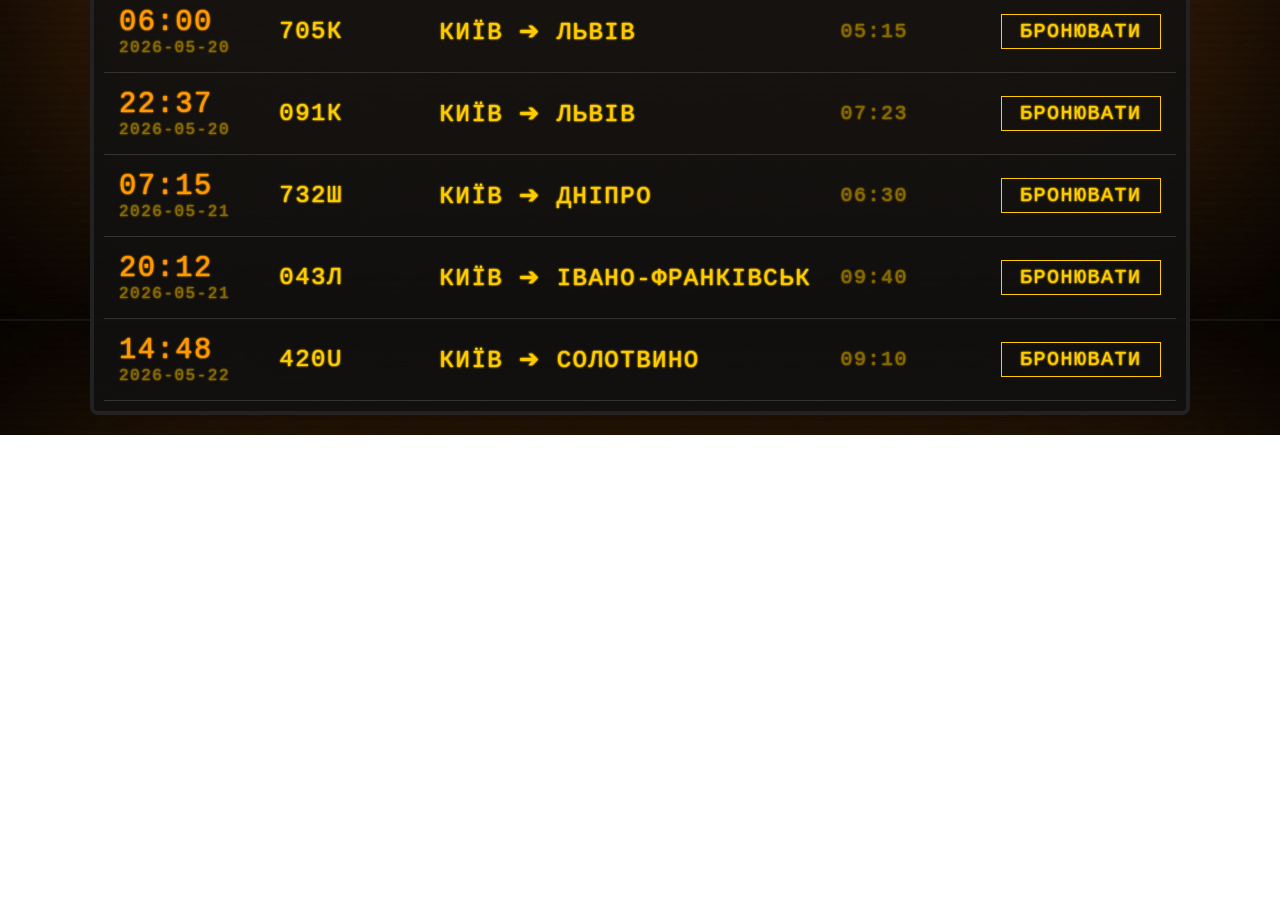
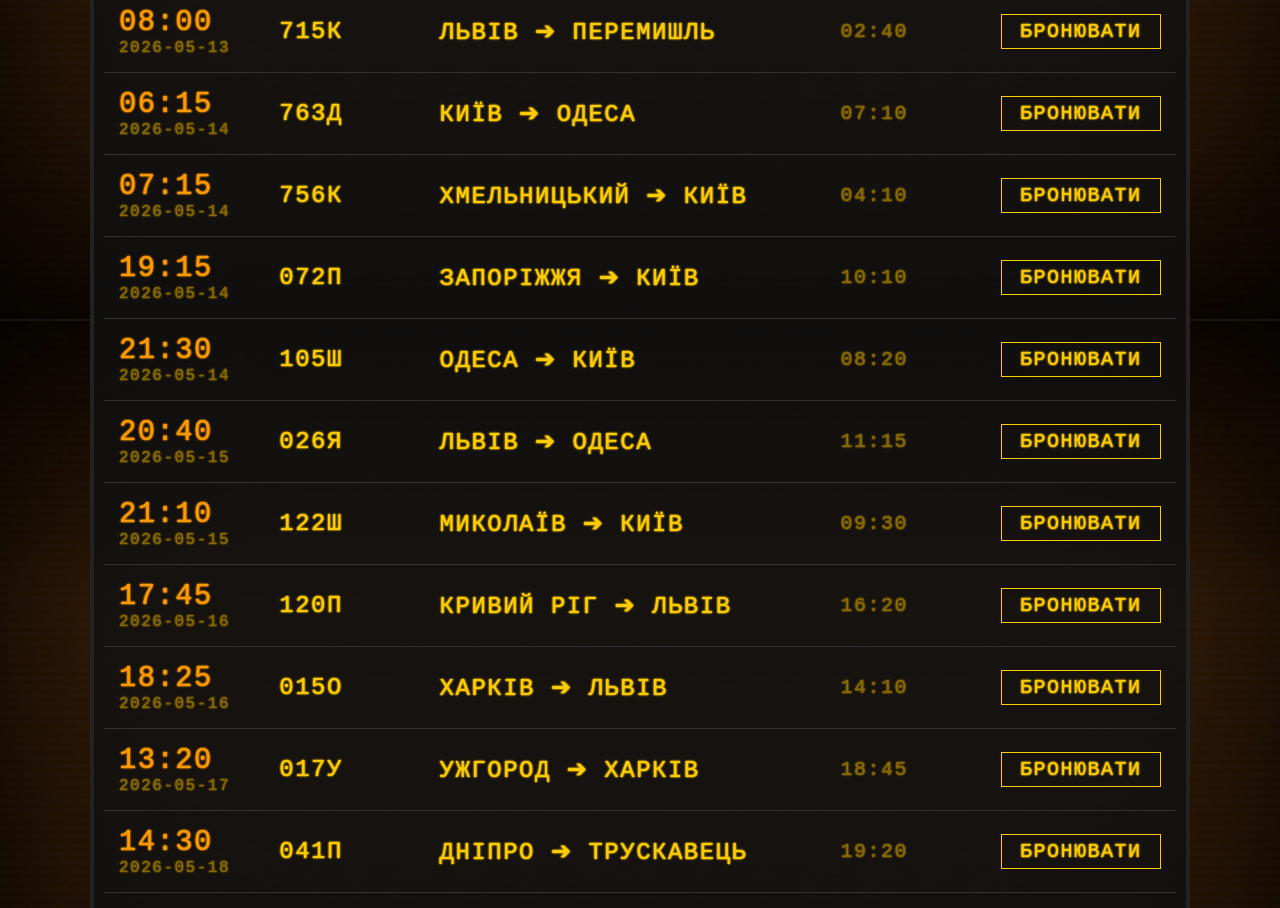
Before and after one commit to the-darkkk/web-railway-ms, a React (Vite) app: page / in a window 1280 px wide. Shown: the part 480-1388 px from the top of the page. Before the commit the page ends 915 px from the top, so only its background shows below. Built offline with nearby package versions, Linux system fonts and the light colour scheme; a web font is replaced by a local one.

Commit message:
Add more mock data + change header text

```diff
--- a/src/App.jsx
+++ b/src/App.jsx
@@ -8,7 +8,7 @@ function App() {
     <BrowserRouter>
       <header className="main-header">
         <div className="container header-content">
-          <Link to="/" className="logo">Укрзалізниця</Link>
+          <Link to="/" className="logo">Укрзалізниця — залізниця майбутнього</Link>
         </div>
       </header>
 
--- a/src/data/trains.js
+++ b/src/data/trains.js
@@ -46,5 +46,125 @@ export const trainsData = [
     departureDate: '2026-05-13',
     departureTime: '07:10',
     duration: '02:45',
+  },
+  {
+    id: '7',
+    trainNumber: '105Ш',
+    route: { from: 'Одеса', to: 'Київ' },
+    departureDate: '2026-05-14',
+    departureTime: '21:30',
+    duration: '08:20',
+  },
+  {
+    id: '8',
+    trainNumber: '026Я',
+    route: { from: 'Львів', to: 'Одеса' },
+    departureDate: '2026-05-15',
+    departureTime: '20:40',
+    duration: '11:15',
+  },
+  {
+    id: '9',
+    trainNumber: '015О',
+    route: { from: 'Харків', to: 'Львів' },
+    departureDate: '2026-05-16',
+    departureTime: '18:25',
+    duration: '14:10',
+  },
+  {
+    id: '10',
+    trainNumber: '763Д',
+    route: { from: 'Київ', to: 'Одеса' },
+    departureDate: '2026-05-14',
+    departureTime: '06:15',
+    duration: '07:10',
+  },
+  {
+    id: '11',
+    trainNumber: '017У',
+    route: { from: 'Ужгород', to: 'Харків' },
+    departureDate: '2026-05-17',
+    departureTime: '13:20',
+    duration: '18:45',
+  },
+  {
+    id: '12',
+    trainNumber: '041П',
+    route: { from: 'Дніпро', to: 'Трускавець' },
+    departureDate: '2026-05-18',
+    departureTime: '14:30',
+    duration: '19:20',
+  },
+  {
+    id: '13',
+    trainNumber: '072П',
+    route: { from: 'Запоріжжя', to: 'Київ' },
+    departureDate: '2026-05-14',
+    departureTime: '19:15',
+    duration: '10:10',
+  },
+  {
+    id: '14',
+    trainNumber: '722К',
+    route: { from: 'Київ', to: 'Харків' },
+    departureDate: '2026-05-19',
+    departureTime: '06:45',
+    duration: '04:50',
+  },
+  {
+    id: '15',
+    trainNumber: '715К',
+    route: { from: 'Львів', to: 'Перемишль' },
+    departureDate: '2026-05-13',
+    departureTime: '08:00',
+    duration: '02:40',
+  },
+  {
+    id: '16',
+    trainNumber: '056Л',
+    route: { from: 'Рахів', to: 'Київ' },
+    departureDate: '2026-05-20',
+    departureTime: '16:30',
+    duration: '15:10',
+  },
+  {
+    id: '17',
+    trainNumber: '150Л',
+    route: { from: 'Чернівці', to: 'Полтава' },
+    departureDate: '2026-05-21',
+    departureTime: '14:15',
+    duration: '17:30',
+  },
+  {
+    id: '18',
+    trainNumber: '084Л',
+    route: { from: 'Ковель', to: 'Одеса' },
+    departureDate: '2026-05-22',
+    departureTime: '18:10',
+    duration: '15:45',
+  },
+  {
+    id: '19',
+    trainNumber: '122Ш',
+    route: { from: 'Миколаїв', to: 'Київ' },
+    departureDate: '2026-05-15',
+    departureTime: '21:10',
+    duration: '09:30',
+  },
+  {
+    id: '20',
+    trainNumber: '120П',
+    route: { from: 'Кривий Ріг', to: 'Львів' },
+    departureDate: '2026-05-16',
+    departureTime: '17:45',
+    duration: '16:20',
+  },
+  {
+    id: '21',
+    trainNumber: '756К',
+    route: { from: 'Хмельницький', to: 'Київ' },
+    departureDate: '2026-05-14',
+    departureTime: '07:15',
+    duration: '04:10',
   }
 ];
--- a/src/index.css
+++ b/src/index.css
@@ -53,7 +53,6 @@ body {
   margin-left: 20px;
 }
 
-/* Секція пошуку як термінал */
 .hero-section {
   text-align: center;
   margin-bottom: 40px;
@@ -78,6 +77,8 @@ body {
   text-transform: uppercase;
   outline: none;
   transition: all 0.3s;
+
+  text-shadow: 0 0 2px currentColor, 0 0 2px currentColor;
 }
 
 .search-input:focus {
@@ -89,7 +90,6 @@ body {
   color: var(--text-muted);
 }
 
-/* Дизайн ТАБЛО (Замість сітки карток) */
 .board-container {
   background: var(--board-bg);
   border: 4px solid #222;
@@ -108,7 +108,6 @@ body {
   text-align: left;
 }
 
-/* Рядок рейсу */
 .board-row {
   display: grid;
   grid-template-columns: 1fr 1fr 2.5fr 1fr 1fr;
```
